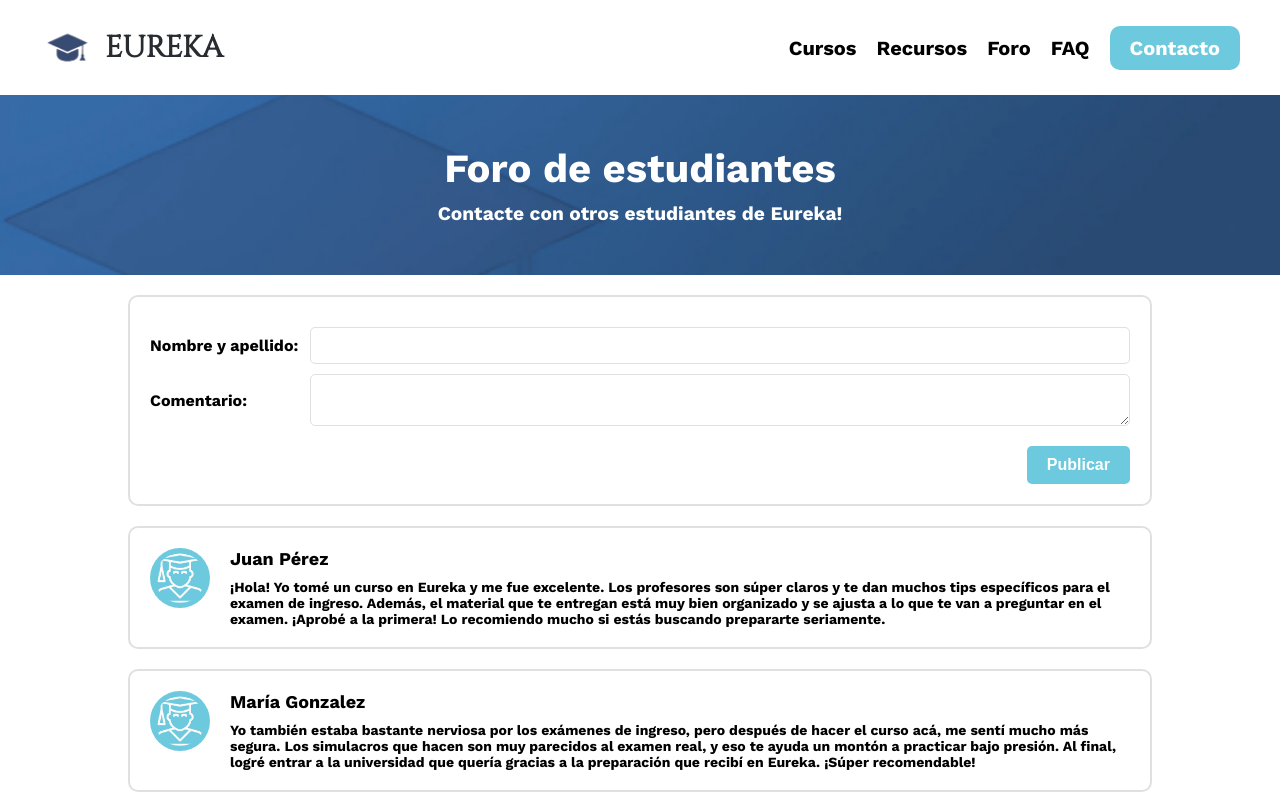
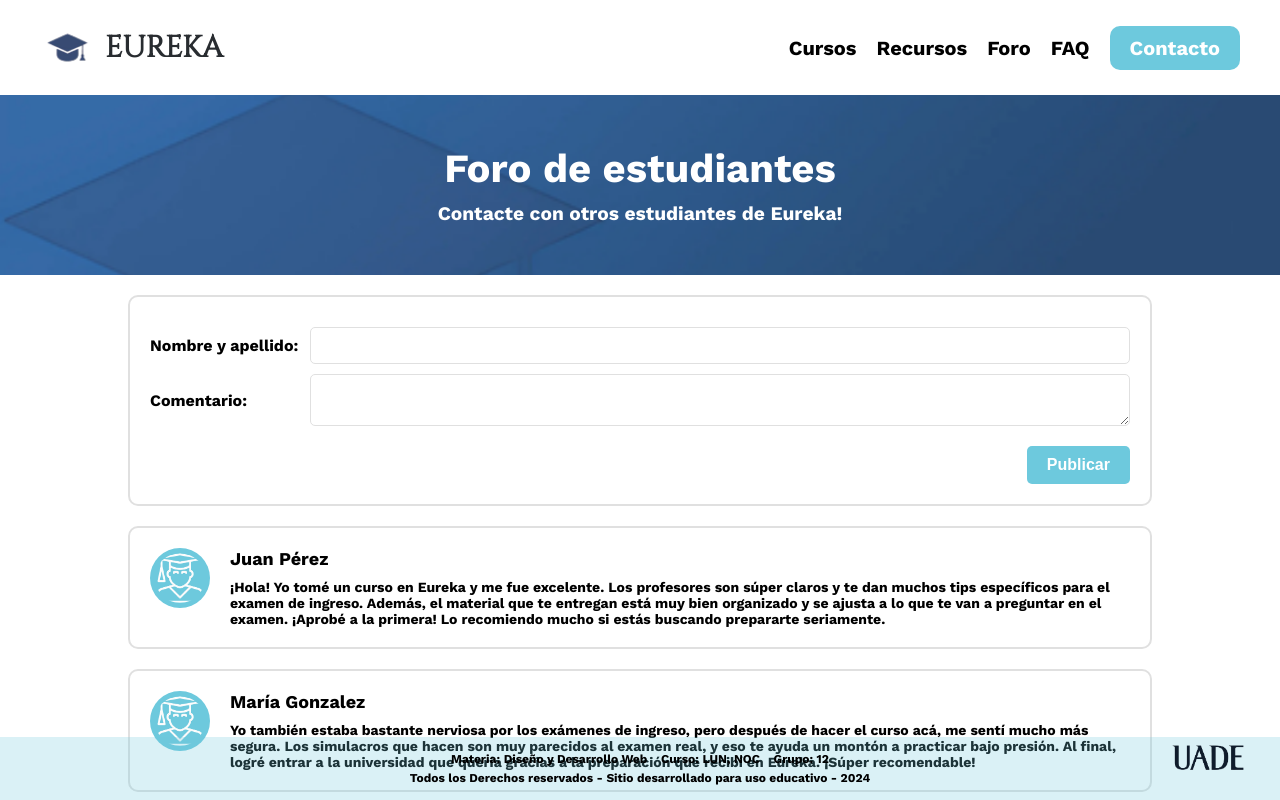
Before and after one commit to facMolina/eureka, a plain HTML site: page foro.html in a window 1280 px wide. Shown: the top 800 px of the page. Drawn offline with nearby package versions, Linux system fonts and the light colour scheme; a web font is replaced by a local one.

Commit message:
fix foro css

```diff
--- a/foro.html
+++ b/foro.html
@@ -4,7 +4,7 @@
     <link href="https://cdnjs.cloudflare.com/ajax/libs/font-awesome/5.15.3/css/all.min.css" rel="stylesheet"/>
     <link href="https://fonts.googleapis.com/css2?family=Roboto:wght@300;400;700&family=Della+Respira&family=Work+Sans:wght@700&family=Cinzel&display=swap" rel="stylesheet"/>
     <style>
- html, body {
+        html, body {
             height: 100%;
             margin: 0;
             font-family: 'Work Sans', sans-serif;
@@ -70,7 +70,9 @@
             margin-right: 10px;
         }
         footer {
-            position: relative;
+            position: fixed;
+            bottom: 0;
+            width: 100%;
             text-align: center;
             font-size: 12px;
             padding: 10px 0;
@@ -88,7 +90,6 @@
             width: 100px;
             height: 100%;
         }
-
         .container {
             width: 80%;
             margin: 20px auto;
@@ -315,9 +316,13 @@
         </div>
     </div>
     <footer>
-        <p>Materia: Diseño y Desarrollo Web    Curso: LUN, NOC    Grupo: 12</p>
-        <p>Todos los Derechos reservados - Sitio desarrollado para uso educativo - 2024</p>
+        <p>
+         Materia: Diseño y Desarrollo Web    Curso: LUN, NOC    Grupo: 12
+        </p>
+        <p>
+         Todos los Derechos reservados - Sitio desarrollado para uso educativo - 2024
+        </p>
         <img alt="UADE logo" height="50" src="img/UADE.png" width="100"/>
-    </footer>
-</body>
+       </footer>
+    </body>
 </html>
```
